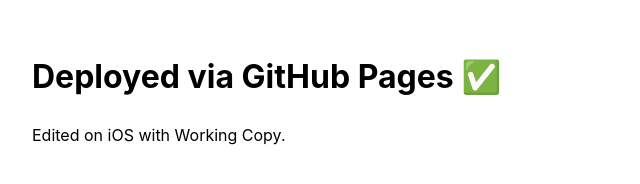
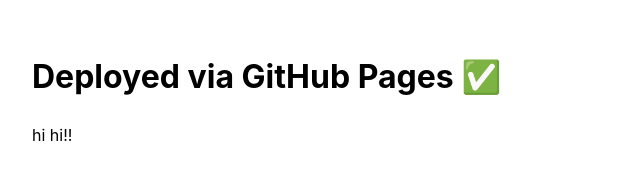
Before and after one commit to pablocaro/music-tools, a plain HTML site: page index.html in a window 1280 px wide. Shown: the whole page, without its empty margins (0-640 px from the left). Drawn offline with Linux system fonts and the light colour scheme.

Commit message:
Update index.html

```diff
--- a/index.html
+++ b/index.html
@@ -8,6 +8,6 @@
 </head>
 <body>
   <h1>Deployed via GitHub Pages ✅</h1>
-  <p>Edited on iOS with Working Copy.</p>
+  <p>hi hi!!</p>
 </body>
 </html>
```
